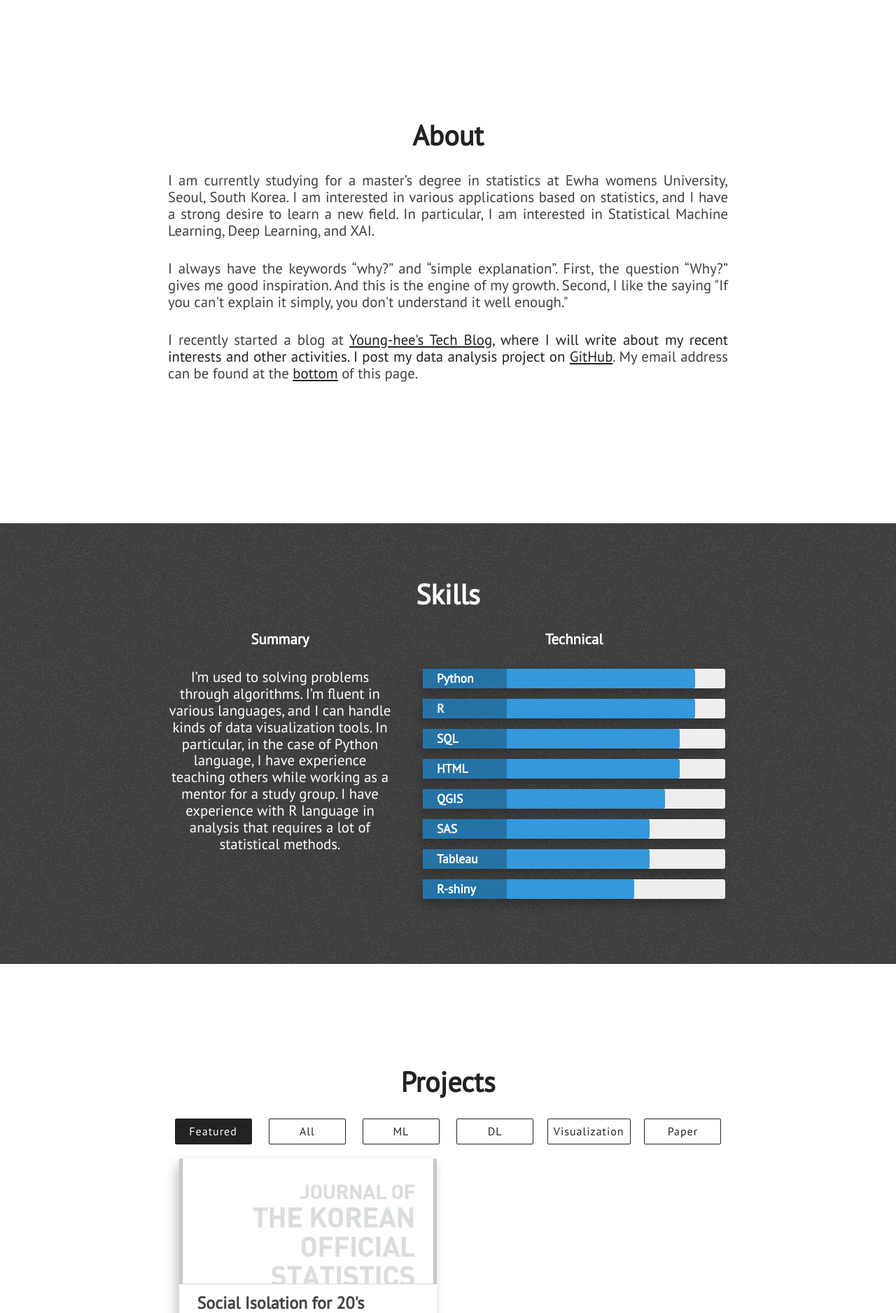
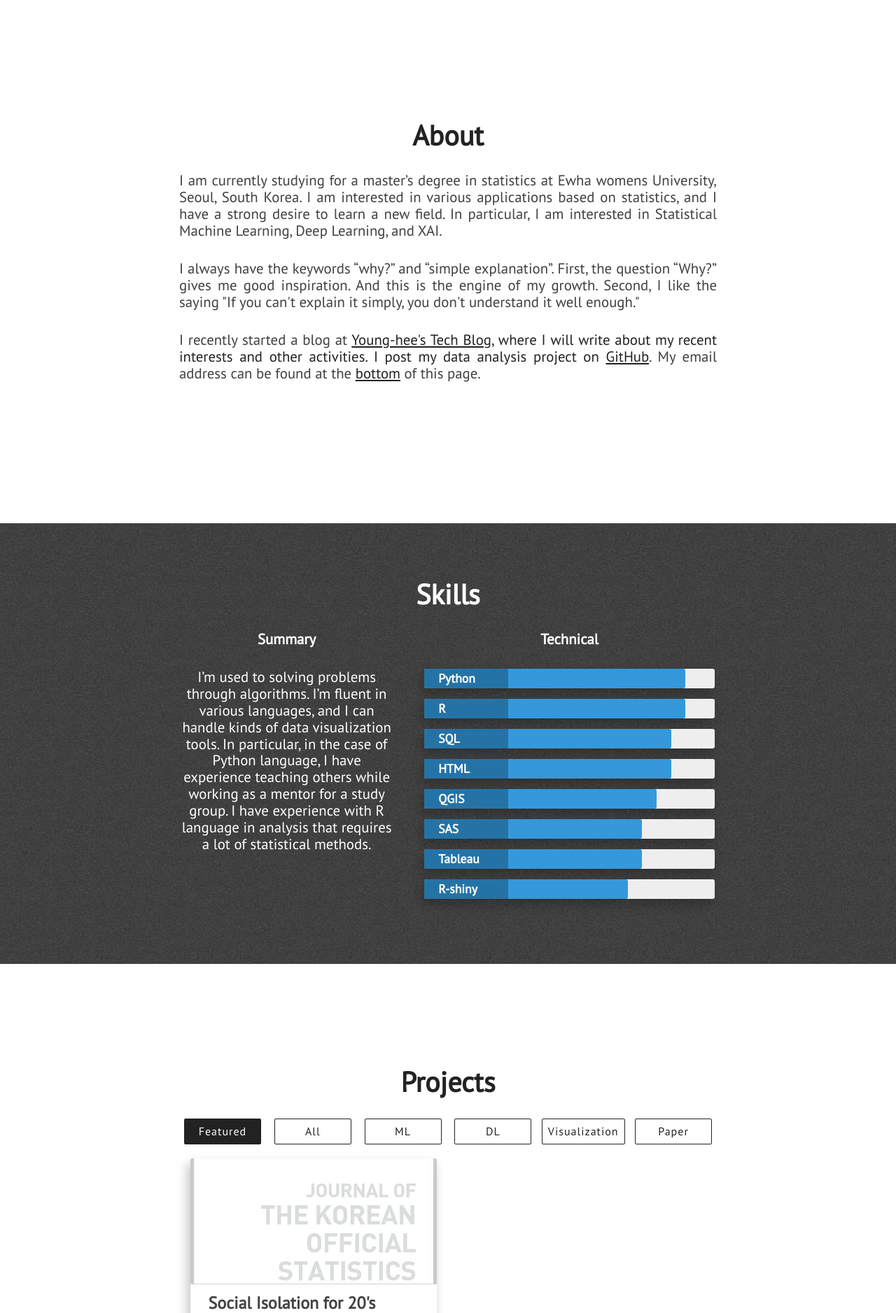
Before and after one commit to YoungheeGGO/YoungheeGGo.github.io, a Jekyll site: the page built from index.html, in a window 1280 px wide. Shown: the part 632-2509 px from the top of the page at 70% size. Built offline with Jekyll 4.4.1, drawn with Linux system fonts in a browser that asks for light colours; nearby versions of some CDN libraries.

Commit message:
Update main.css

```diff
--- a/assets/css/main.css
+++ b/assets/css/main.css
@@ -163,7 +163,7 @@ img {
 }
 
 .section {
-  max-width: 800px; /*Origin: 768*/
+  max-width: 768px;
   margin: 60px auto;
   padding: 20px 0;
   min-height: 70vh; /*Origin: 100*/
@@ -326,12 +326,12 @@ img {
   margin: 10px 0;
   float: right;
   font-weight: 500;
-  font-size: 10px; /*Origin: 16*/
+  font-size: 16px;
   font-size: 1rem;
 }
 
 .project-tags {
-  margin: 20px 0; /*Origin: 20*/
+  margin: 20px 0;
 }
 
 .project-tag-item {
@@ -598,7 +598,7 @@ html{
 }
 ::selection{
   color: #fff;
-  background: #3ea0e2; /*origin: 3ea0e2*/
+  background: #3ea0e2;
 }
 .wrapper-line{
   max-width: 2000px;
```
